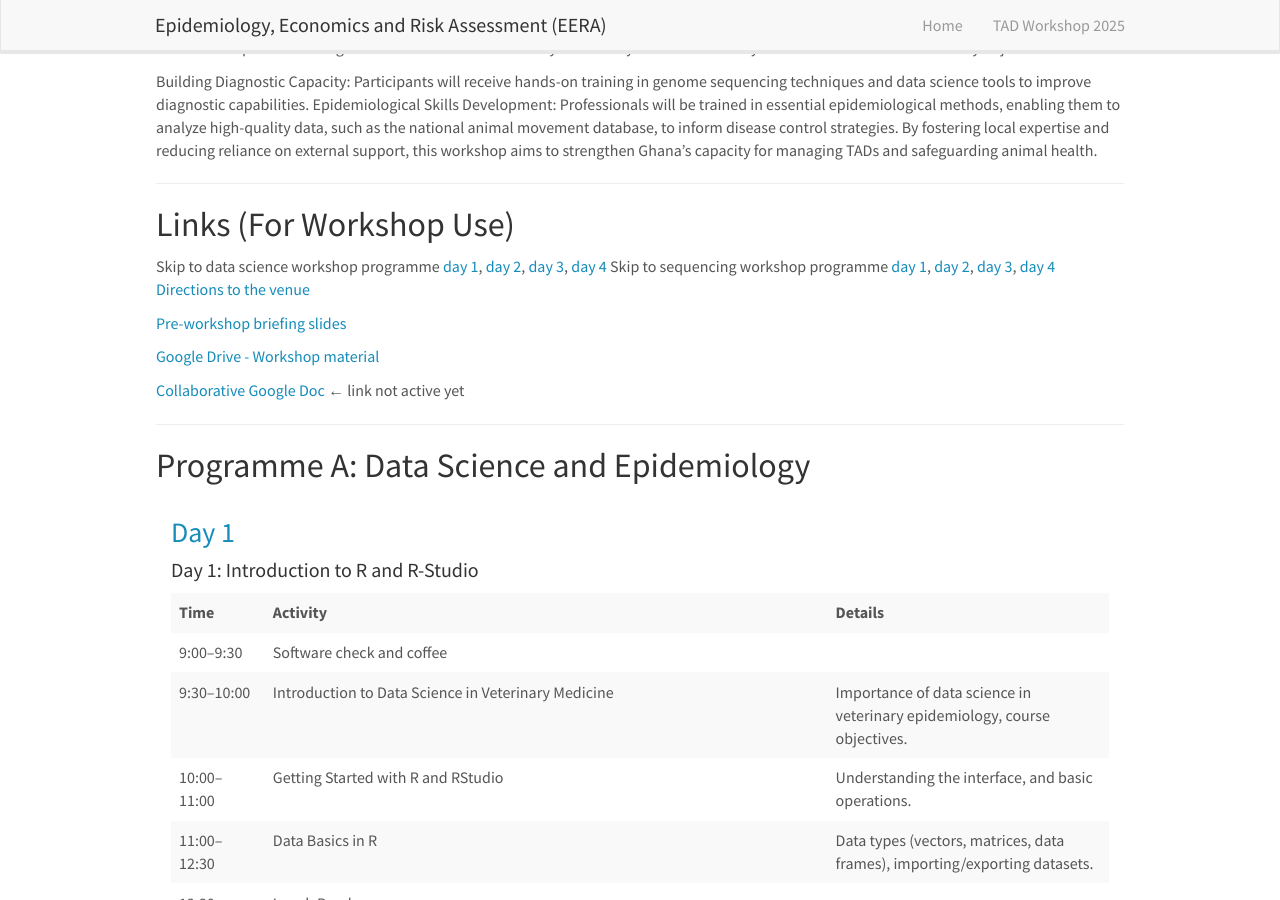
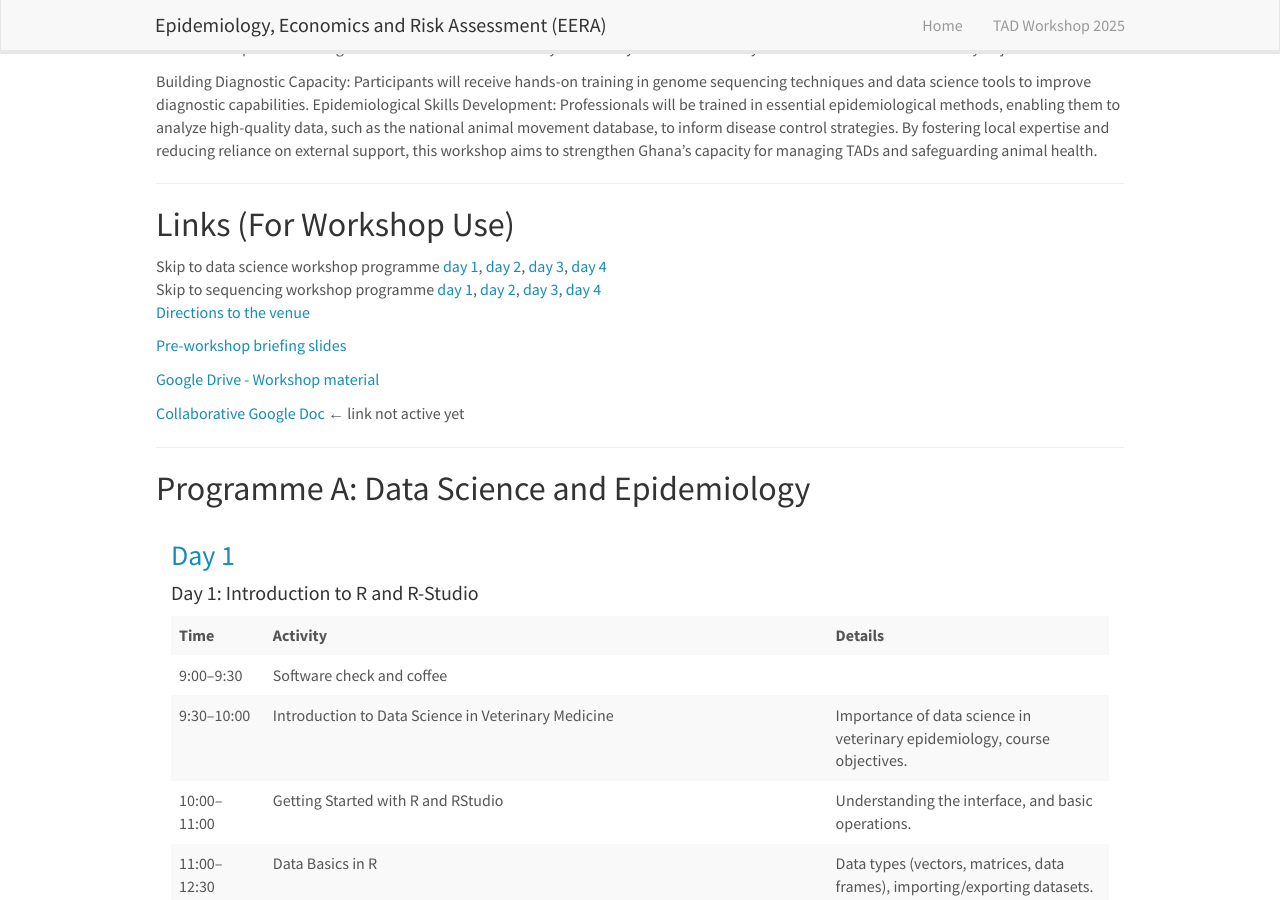
Before and after one commit to EERA-Edinburgh/eera-edinburgh.github.io, a Jekyll site: the page built from _pages/tad-workshop-ghana-2025.md, in a window 1280 px wide and 900 px high, scrolled down 399 px. Built offline with Jekyll 4.4.1, drawn with Linux system fonts in a browser that asks for light colours; nearby versions of some CDN libraries; comment, search, counter and statistics services are not loaded.

```diff
--- a/_pages/tad-workshop-ghana-2025.md
+++ b/_pages/tad-workshop-ghana-2025.md
@@ -66,8 +66,8 @@ By fostering local expertise and reducing reliance on external support, this wor
 ---
 
 ## Links (For Workshop Use)
-Skip to data science workshop programme [day 1](#day1-ds), [day 2](#day2-ds), [day 3](#day3-ds), [day 4](#day4-ds)
-Skip to sequencing workshop programme [day 1](#day1-sb), [day 2](#day2-sb), [day 3](#day3-sb), [day 4](#day4-sb)
+Skip to data science workshop programme [day 1](#day1-ds), [day 2](#day2-ds), [day 3](#day3-ds), [day 4](#day4-ds)\
+Skip to sequencing workshop programme [day 1](#day1-sb), [day 2](#day2-sb), [day 3](#day3-sb), [day 4](#day4-sb)\
 [Directions to the venue](https://maps.app.goo.gl/FUBxGFgPJC9mNLZy7)
 
 [Pre-workshop briefing slides]({{ site.url }}{{ site.baseurl }}/downloads/DOHBioinfoPreworkshop2024.pdf)
```
